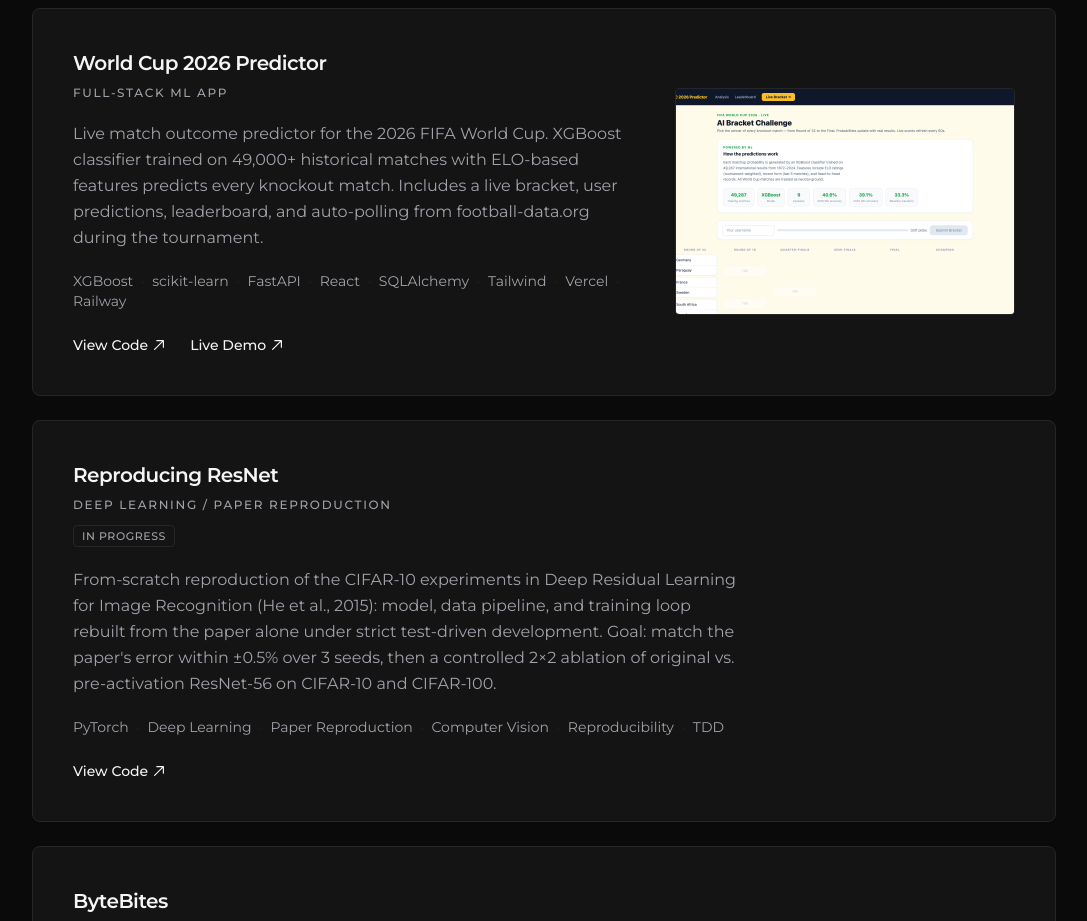
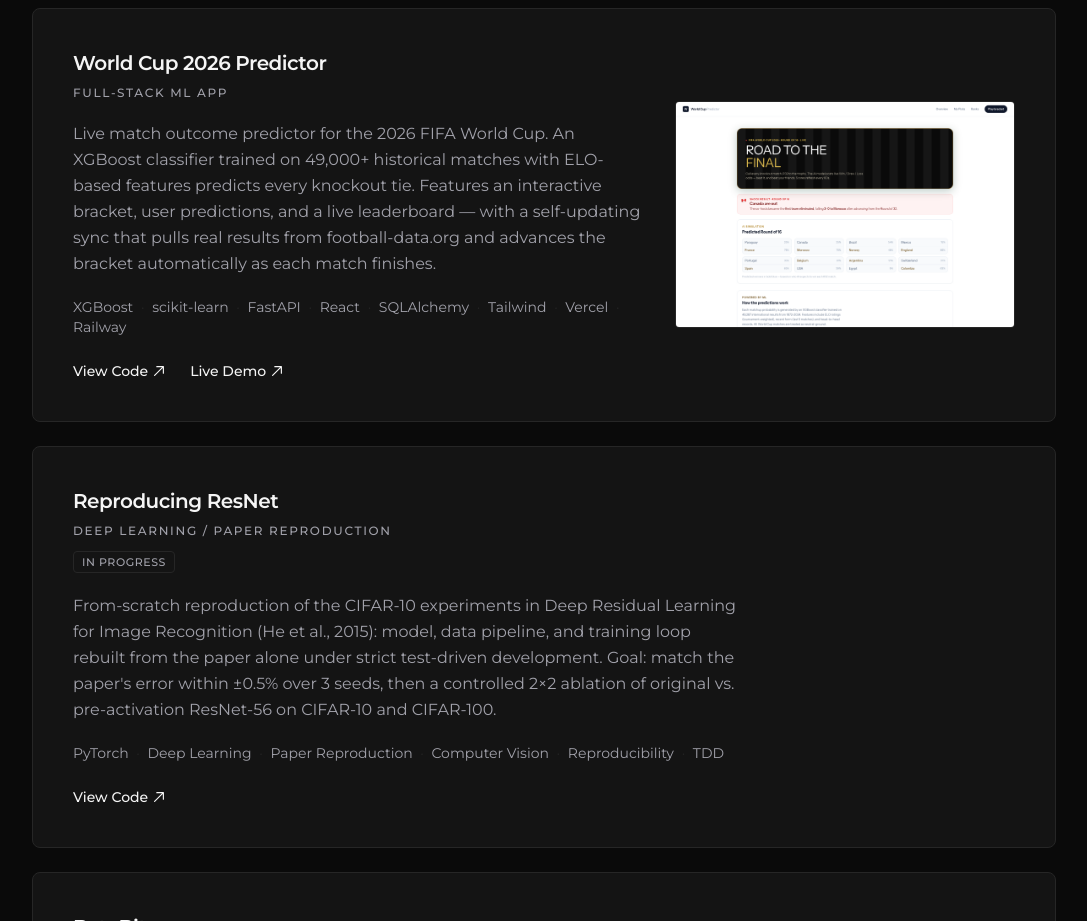
Before and after one commit to AmroAbujabal/portfolio, a Next.js app: page / in a window 1280 px wide. Shown: the part 2240-3161 px from the top of the page, without its empty margins (96-1183 px from the left). Built offline with nearby package versions, Linux system fonts and the light colour scheme.

Commit message:
Update World Cup Predictor screenshot + copy (live FIFA-style bracket, self-updating sync)

```diff
--- a/src/data/content.ts
+++ b/src/data/content.ts
@@ -76,7 +76,7 @@ export const projects: Project[] = [
     title: "World Cup 2026 Predictor",
     subtitle: "Full-Stack ML App",
     description:
-      "Live match outcome predictor for the 2026 FIFA World Cup. XGBoost classifier trained on 49,000+ historical matches with ELO-based features predicts every knockout match. Includes a live bracket, user predictions, leaderboard, and auto-polling from football-data.org during the tournament.",
+      "Live match outcome predictor for the 2026 FIFA World Cup. An XGBoost classifier trained on 49,000+ historical matches with ELO-based features predicts every knockout tie. Features an interactive bracket, user predictions, and a live leaderboard — with a self-updating sync that pulls real results from football-data.org and advances the bracket automatically as each match finishes.",
     stack: [
       "XGBoost",
       "scikit-learn",
@@ -91,7 +91,7 @@ export const projects: Project[] = [
     demoUrl: "https://frontend-nine-alpha-56.vercel.app",
     image: {
       src: "/projects/world-cup-predictor.png",
-      alt: "Screenshot of the live AI Bracket Challenge: model stats and the knockout bracket picker",
+      alt: "Live World Cup 2026 knockout bracket with a black-and-gold 'Road to the Final' hero and the AI model's Round-of-16 win probabilities",
     },
   },
   {
```
Also changed, not shown: public/projects/world-cup-predictor.png.
